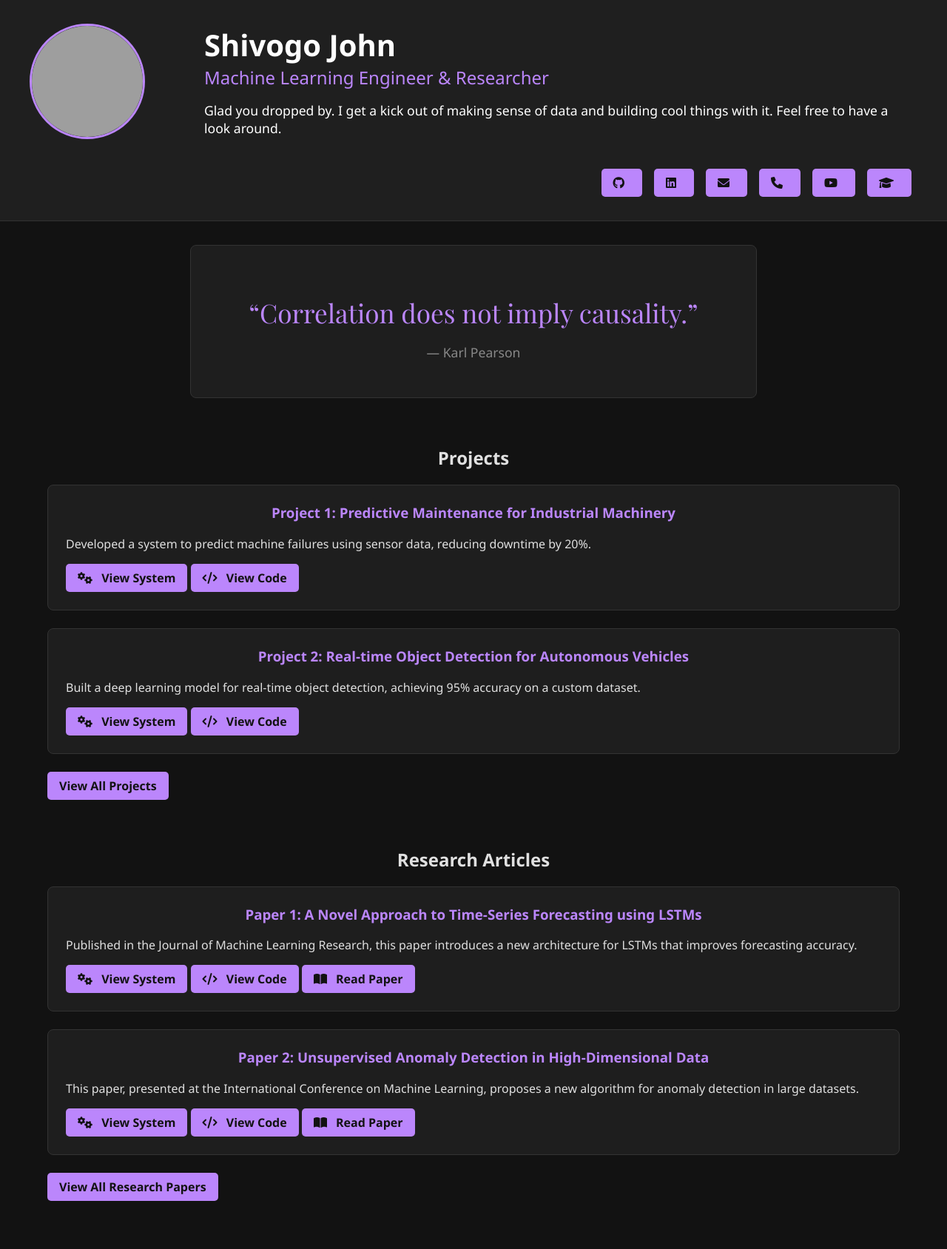
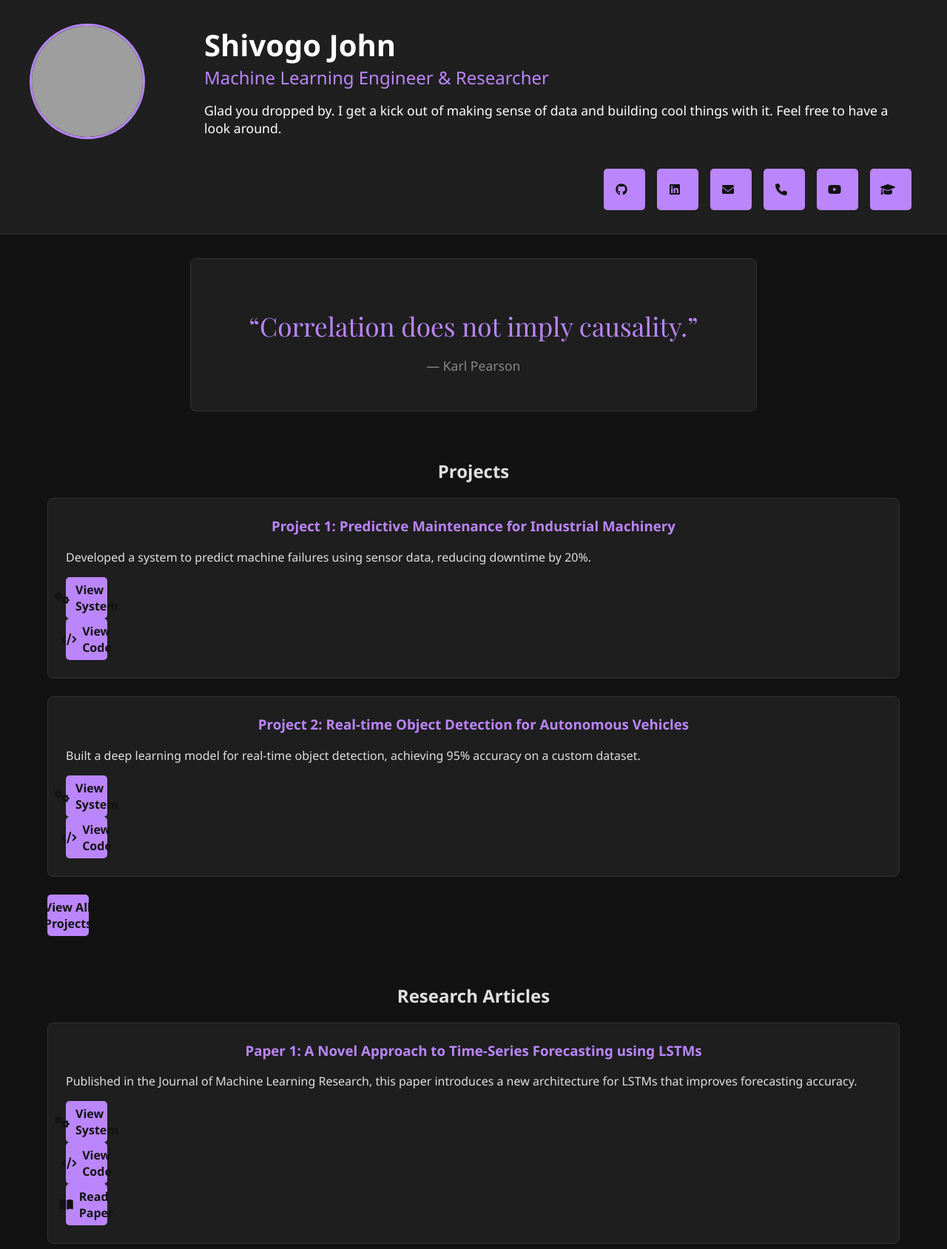
Before and after one commit to SHIVOGOJOHN/mainprofile, a Flask app: page / in a window 1280 px wide. Shown: the top 1688 px of the page at 74% size. Run offline with Flask 3, Linux system fonts and the light colour scheme; some libraries are stand-ins or nearby versions; grey boxes are pictures that could not be loaded.

Commit message:
Fix: Ensure equal spacing for header and footer social icons

```diff
--- a/static/style.css
+++ b/static/style.css
@@ -342,14 +342,18 @@ section {
 }
 
 .btn {
-    display: inline-block;
+    display: flex;
+    align-items: center;
+    justify-content: center;
     background-color: #bb86fc;
     color: #121212;
-    padding: 0.5rem 1rem;
+    padding: 0.5rem; /* Equal padding on all sides */
     border-radius: 5px;
     text-decoration: none;
     font-weight: bold;
     transition: background-color 0.3s ease, transform 0.1s ease; /* Animation 4: Button Press Feedback */
+    width: 2.5rem; /* Set a fixed width and height for square buttons */
+    height: 2.5rem;
 }
 
 .btn:hover {
```
